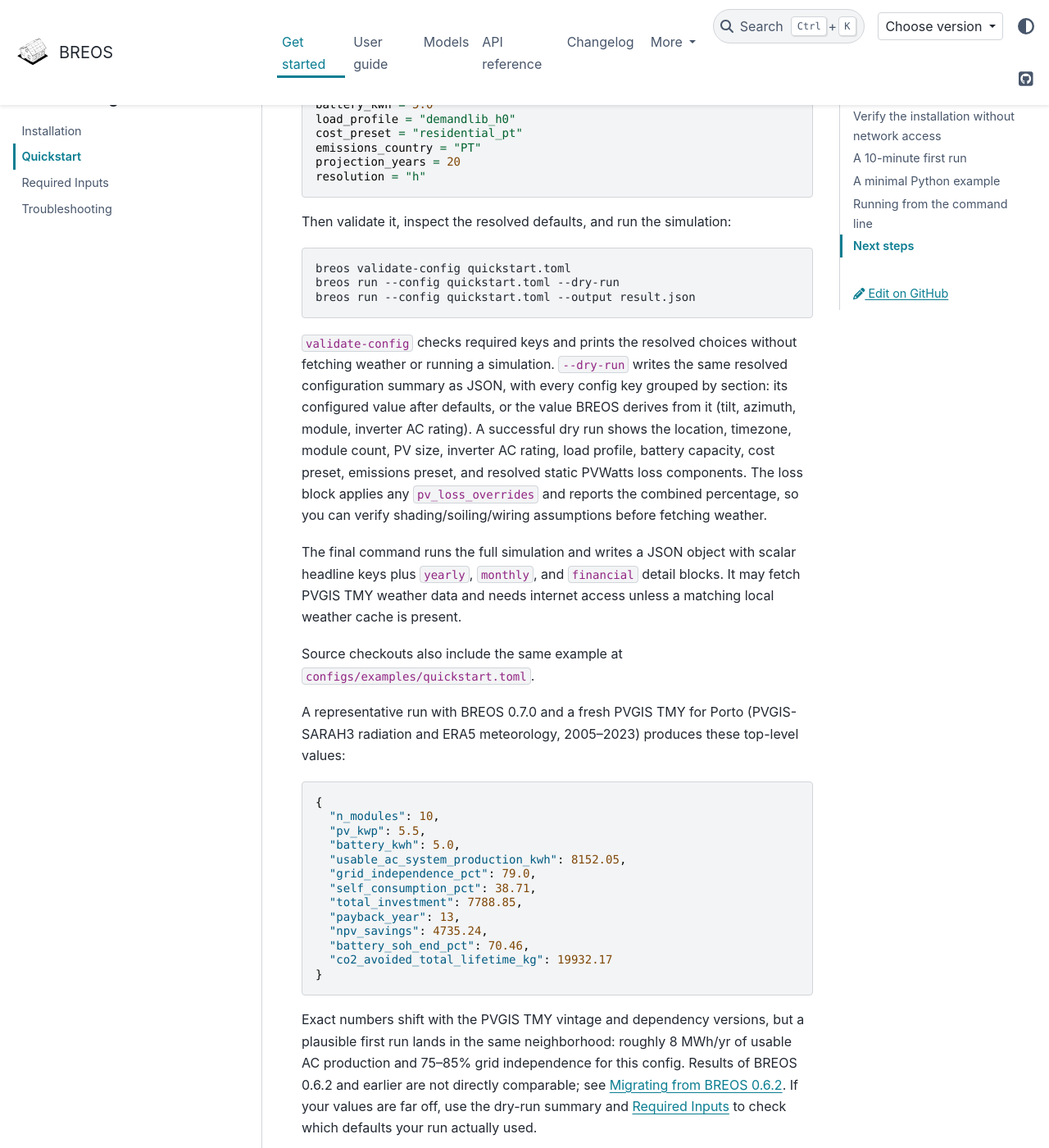
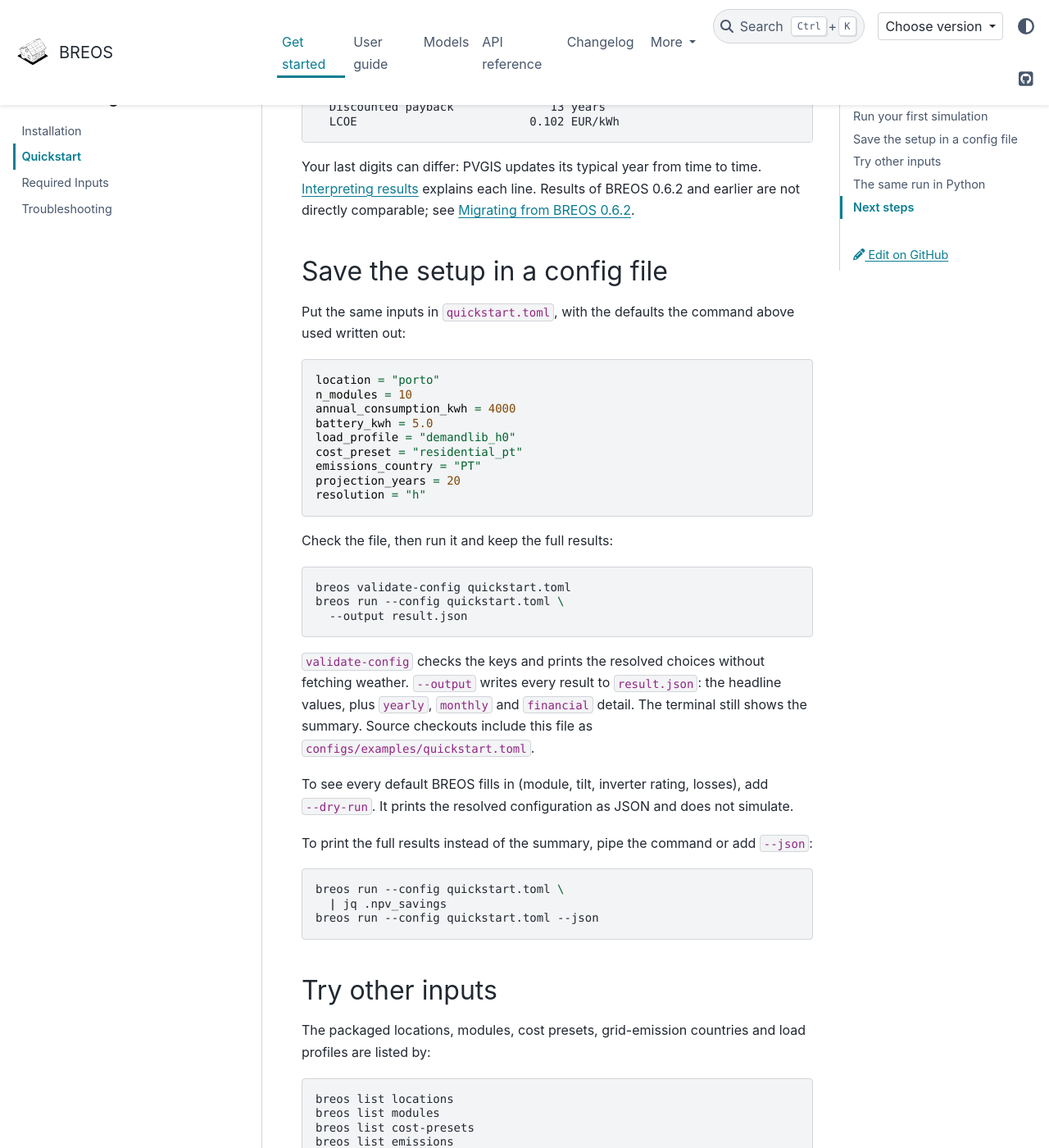
Before and after one commit to Str4vinci/breos, a Sphinx documentation site: the page built from docs/getting-started/quickstart.md, in a window 1280 px wide and 1400 px high, scrolled down 860 px. Shown: the whole window at 82% size. Built offline with Sphinx 7.4.7 and the PyData theme 0.15.4, drawn with Linux system fonts in a browser that asks for light colours; pages that are not in the unit, such as notebooks, are missing from menus; comment, search, counter and statistics services are not loaded; some of the changed text lies outside the part shown.

Commit message:
docs: rewrite the entry path for new users
Build the README, docs landing page, installation page and quickstart
around a first `breos run` and the summary it prints, map each summary
line to its result key in interpreting-results, and group `breos run
--help` by subject with usage, examples and a link to the
configuration reference. The samples use the summary's final labels
(PV delivered (AC), % of delivered PV), no hard-coded version in the
header, and /en/latest/ links. CHANGELOG entries for the help change
and the docs (#464).

````diff
--- a/docs/getting-started/quickstart.md
+++ b/docs/getting-started/quickstart.md
@@ -1,30 +1,53 @@
 # Quickstart
 
-The fastest way to run a BREOS simulation is the {py:class}`~breos.App`
-facade. It takes a single config dict, runs the full PV + battery +
-economics + emissions pipeline, and returns a plain JSON-serializable
-result dict.
+Run one simulation of a 10-module PV system with a 5 kWh battery for a house
+in Porto, read the summary, then save the setup in a config file. You need
+BREOS [installed](installation.md) and internet access: the run fetches a
+typical weather year for Porto from PVGIS.
 
-The example uses packaged defaults and public weather access. For real
-projects, review [Required Inputs](inputs.md) before interpreting results.
-
-## Verify the installation without network access
-
-Before creating a config file, run a complete configuration dry run:
+## Run your first simulation
 
 ```bash
-breos run --location porto --n-modules 10 \
-  --annual-consumption-kwh 4000 --dry-run
+breos run --location porto \
+  --n-modules 10 \
+  --annual-consumption-kwh 4000 \
+  --battery-kwh 5 \
+  --cost-preset residential-pt \
+  --emissions-country pt
 ```
 
-This validates the installation and prints the resolved location, PV sizing,
-inverter, load, battery, economics, emissions, and loss assumptions. It does
-not fetch weather or start a simulation. If it fails, see
-[Troubleshooting](troubleshooting.md).
+After a few seconds the terminal shows a summary of the run. Below a header
+line with the BREOS version, the location and the weather source, it reads:
 
-## A 10-minute first run
+```text
+System: 5.5 kWp PV (10 modules), 4.4 kW inverter, 5 kWh battery (DC)
 
-Create a small `quickstart.toml` config:
+Year 1 energy
+  PV delivered (AC)             8143 kWh
+  House load                    4000 kWh
+  Self-consumed PV              3153 kWh       38.7 % of delivered PV
+  Grid import                    843 kWh       78.9 % grid independence
+  Grid export                   4991 kWh
+
+Battery over 20 years
+  Health at the end             70.5 %         replaced in year 11
+
+Economics, 20 years, EUR, 3 % discount rate
+  Investment                    7789 EUR
+  Net present value             4717 EUR
+  Discounted payback              13 years
+  LCOE                         0.102 EUR/kWh
+```
+
+Your last digits can differ: PVGIS updates its typical year from time to
+time. [Interpreting results](interpreting-results.md) explains each line.
+Results of BREOS 0.6.2 and earlier are not directly comparable; see
+[Migrating from BREOS 0.6.2](interpreting-results.md#migrating-from-breos-062).
+
+## Save the setup in a config file
+
+Put the same inputs in `quickstart.toml`, with the defaults the command above
+used written out:
 
 ```toml
 location = "porto"
@@ -38,62 +61,37 @@ projection_years = 20
 resolution = "h"
 ```
 
-Then validate it, inspect the resolved defaults, and run the simulation:
+Check the file, then run it and keep the full results:
 
 ```bash
 breos validate-config quickstart.toml
-breos run --config quickstart.toml --dry-run
-breos run --config quickstart.toml --output result.json
+breos run --config quickstart.toml \
+  --output result.json
 ```
 
-`validate-config` checks required keys and prints the resolved choices without
-fetching weather or running a simulation. `--dry-run` writes the same resolved
-configuration summary as JSON, with every config key grouped by section:
-its configured value after defaults, or the value BREOS derives from it
-(tilt, azimuth, module, inverter AC rating). A successful dry run shows the location,
-timezone, module count, PV size, inverter AC rating, load profile, battery
-capacity, cost preset, emissions preset, and resolved static PVWatts loss
-components. The loss block applies any `pv_loss_overrides` and reports the
-combined percentage, so you can verify shading/soiling/wiring assumptions before
-fetching weather.
-
-The final command runs the full simulation and writes a JSON object with
-scalar headline keys plus `yearly`, `monthly`, and `financial` detail blocks.
-It may fetch PVGIS TMY weather data and needs internet access unless a matching
-local weather cache is present.
-
-Source checkouts also include the same example at
+`validate-config` checks the keys and prints the resolved choices without
+fetching weather. `--output` writes every result to `result.json`: the
+headline values, plus `yearly`, `monthly` and `financial` detail. The terminal
+still shows the summary. Source checkouts include this file as
 `configs/examples/quickstart.toml`.
 
-A representative run with BREOS 0.7.0 and a fresh PVGIS TMY for Porto
-(PVGIS-SARAH3 radiation and ERA5 meteorology, 2005–2023) produces these
-top-level values:
+To see every default BREOS fills in (module, tilt, inverter rating, losses),
+add `--dry-run`. It prints the resolved configuration as JSON and does not
+simulate.
 
-```json
-{
-  "n_modules": 10,
-  "pv_kwp": 5.5,
-  "battery_kwh": 5.0,
-  "usable_ac_system_production_kwh": 8152.05,
-  "grid_independence_pct": 79.0,
-  "self_consumption_pct": 38.71,
-  "total_investment": 7788.85,
-  "payback_year": 13,
-  "npv_savings": 4735.24,
-  "battery_soh_end_pct": 70.46,
-  "co2_avoided_total_lifetime_kg": 19932.17
-}
+To print the full results instead of the summary, pipe the command or add
+`--json`:
+
+```bash
+breos run --config quickstart.toml \
+  | jq .npv_savings
+breos run --config quickstart.toml --json
 ```
 
-Exact numbers shift with the PVGIS TMY vintage and dependency versions, but a
-plausible first run lands in the same neighborhood: roughly 8 MWh/yr of
-usable AC production and 75–85% grid independence for this config. Results
-of BREOS 0.6.2 and earlier are not directly comparable; see
-[Migrating from BREOS 0.6.2](interpreting-results.md#migrating-from-breos-062).
-If your values are far off, use the dry-run summary and
-[Required Inputs](inputs.md) to check which defaults your run actually used.
+## Try other inputs
 
-To discover packaged option keys:
+The packaged locations, modules, cost presets, grid-emission countries and
+load profiles are listed by:
 
 ```bash
 breos list locations
@@ -106,7 +104,7 @@ breos list load-profiles
 The same lists, with full details, live on the
 [packaged options](options.md) page.
 
-## A minimal Python example
+## The same run in Python
 
 ```python
 import breos
@@ -123,11 +121,11 @@ app = breos.App({
 app.simulate()
 result = app.result()
 
-print(f"Grid independence: {result['grid_independence_pct']:.1f}%")
-print(f"Usable AC production: {result['usable_ac_system_production_kwh']:,.0f} kWh")
+print(f"Grid independence: {result['grid_independence_pct']:.1f} %")
+print(f"Usable AC production: {result['usable_ac_system_production_kwh']:.0f} kWh")
 print(f"Payback: {result['payback_year']} years")
-print(f"NPV savings: {result['npv_savings']:,.0f} EUR")
-print(f"CO2 avoided: {result['co2_avoided_total_lifetime_kg']:,.0f} kg")
+print(f"NPV savings: {result['npv_savings']:.0f} EUR")
+print(f"CO2 avoided: {result['co2_avoided_total_lifetime_kg'] / 1000:.1f} t")
 ```
 
 What just happened, end-to-end:
@@ -150,39 +148,6 @@ What just happened, end-to-end:
 7. **Emissions** — CO2 savings computed against the Portuguese grid
    intensity.
 
-## Running from the command line
-
-The same simulation can be run without writing Python:
-
-```bash
-breos run \
-  --location porto \
-  --n-modules 10 \
-  --annual-consumption-kwh 4000 \
-  --battery-kwh 5.0 \
-  --cost-preset residential-pt \
-  --emissions-country pt \
-  --output result.json
-```
-
-Or with a TOML or JSON config file:
-
-```bash
-breos run --config quickstart.toml --output result.json
-```
-
-The CLI writes the same JSON-serializable dict that `App.result()` returns.
-
-In a terminal, `breos run` also prints a short summary: the system, the
-year 1 energy, the battery's health at the end and the lifetime economics.
-Without `--output` the summary is all it prints. When you pipe or redirect
-the command, or add `--json`, it prints the full JSON instead:
-
-```bash
-breos run --config quickstart.toml | jq .npv_savings
-breos run --config quickstart.toml --json
-```
-
 ## Next steps
 
 - See the [case examples](../gallery/index.rst) for stored runs that answer
````
Also changed, not shown: CHANGELOG.md (+16 -0 lines), README.md (+69 -56 lines), docs/getting-started/installation.md (+32 -25 lines), docs/getting-started/interpreting-results.md (+20 -0 lines), docs/index.md (+42 -33 lines), 2 other files.
